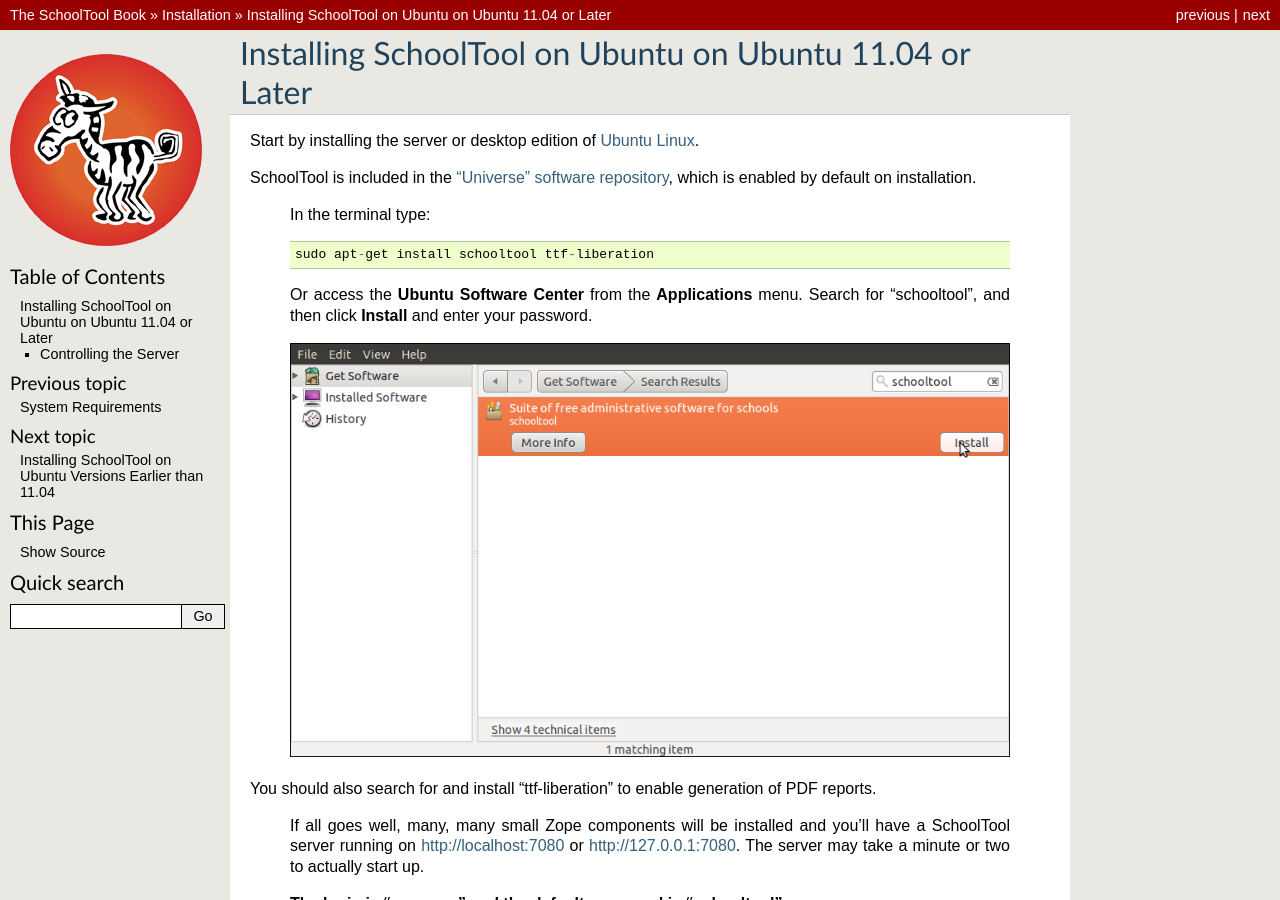
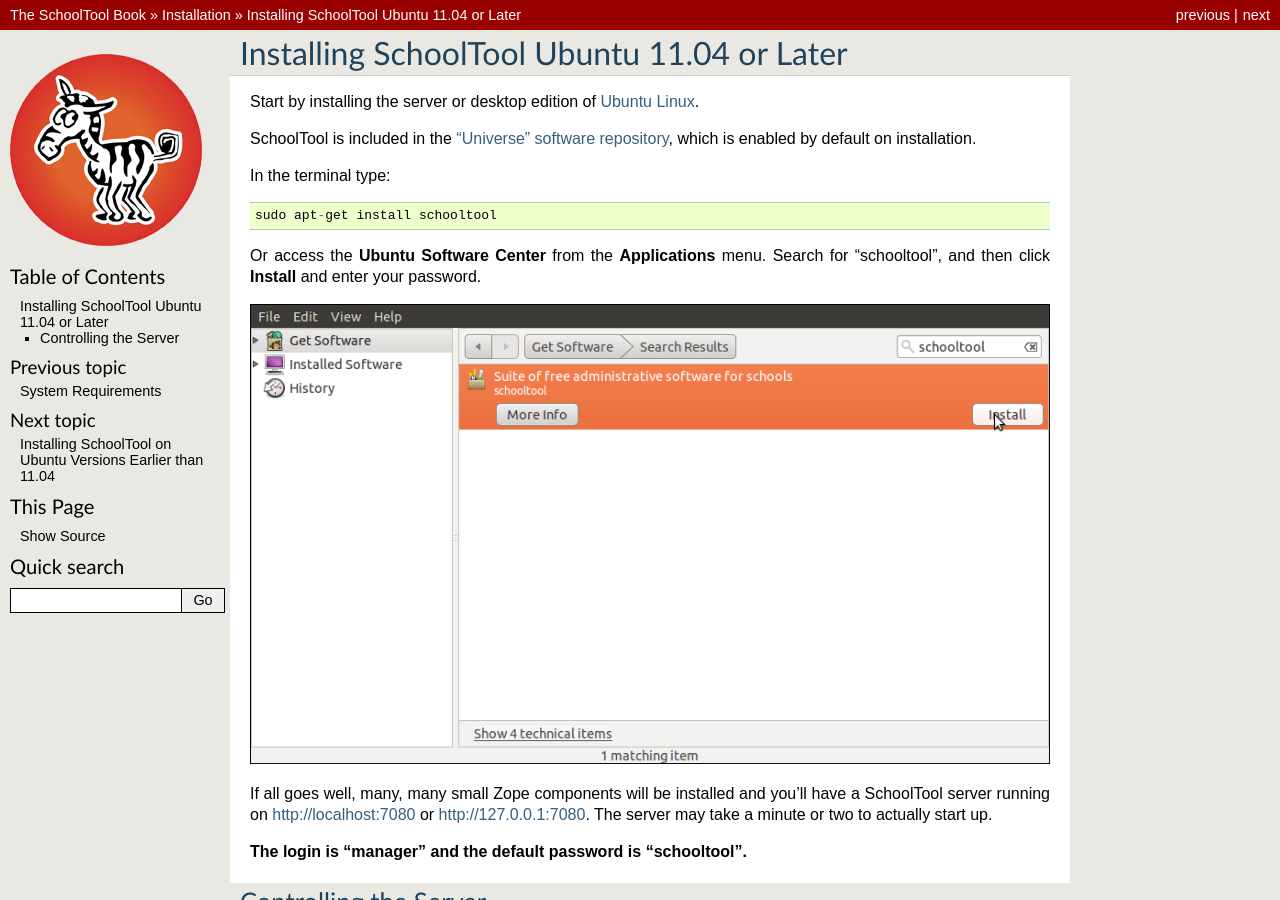
Before and after one commit to schooltool-project/schooltool-book, a Sphinx documentation site: the page built from source/install.rst, in a window 1280 px wide and 900 px high. Built offline with Sphinx 7.4.7, drawn with Linux system fonts in a browser that asks for light colours; some of the changed text lies outside the part shown.

Commit message:
Removed What is 1.0 and cleaned up a couple glitches.  Removed explicit install of liberation fonts.

```diff
--- a/source/index.rst
+++ b/source/index.rst
@@ -24,7 +24,6 @@
    :maxdepth: 1
 
    features
-   what-is-1_0
    release-notes
    install-toc
    setup-toc
--- a/source/install.rst
+++ b/source/install.rst
@@ -1,23 +1,21 @@
-Installing SchoolTool on Ubuntu on Ubuntu 11.04 or Later
-========================================================
+Installing SchoolTool Ubuntu 11.04 or Later
+===========================================
 
 Start by installing the server or desktop edition of `Ubuntu Linux <http://ubuntu.com>`_.
 
 SchoolTool is included in the `"Universe" software repository <https://help.ubuntu.com/community/Repositories/Ubuntu>`_, which is enabled by default on installation.
 
-   In the terminal type::
+In the terminal type::
 
-    sudo apt-get install schooltool ttf-liberation
+ sudo apt-get install schooltool
 
-   Or access the **Ubuntu Software Center** from the **Applications** menu.  Search for "schooltool", and then click **Install** and enter your password.
+Or access the **Ubuntu Software Center** from the **Applications** menu.  Search for "schooltool", and then click **Install** and enter your password.
 
-   .. image:: images/uss-natty.png
+.. image:: images/uss-natty.png
 
-You should also search for and install "ttf-liberation" to enable generation of PDF reports.
+If all goes well, many, many small Zope components will be installed and you'll have a SchoolTool server running on http://localhost:7080 or http://127.0.0.1:7080.  The server may take a minute or two to actually start up.
 
-   If all goes well, many, many small Zope components will be installed and you'll have a SchoolTool server running on http://localhost:7080 or http://127.0.0.1:7080.  The server may take a minute or two to actually start up.
-
-   **The login is "manager" and the default password is "schooltool".**
+**The login is "manager" and the default password is "schooltool".**
 
 Controlling the Server
 ----------------------
```
Also changed, not shown: source/what-is-1_0.rst (deleted, +0 -31 lines).
